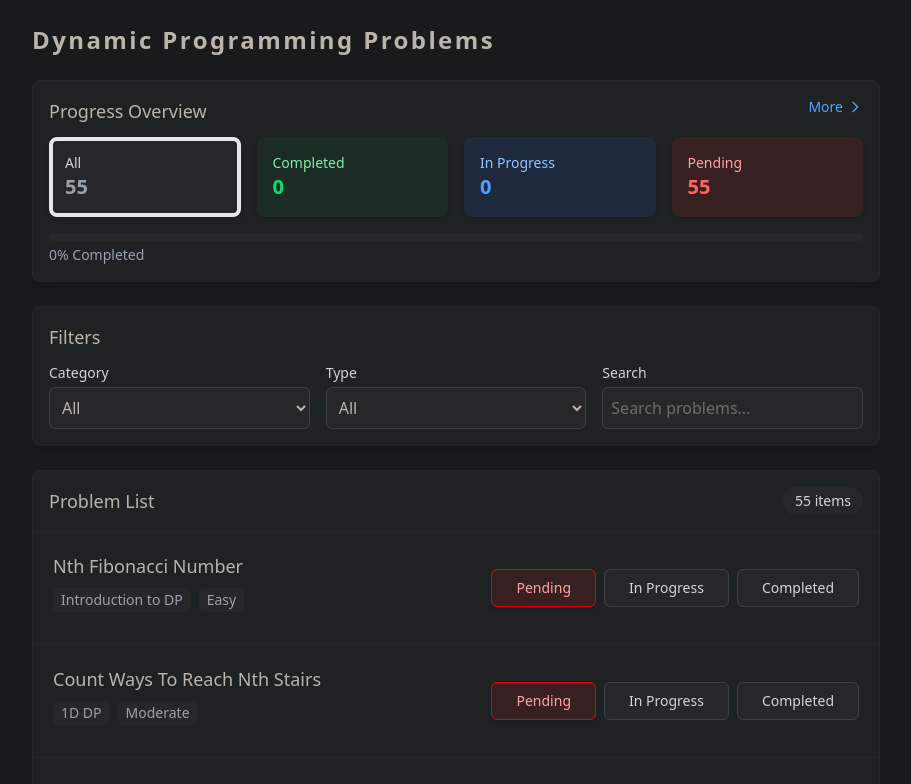
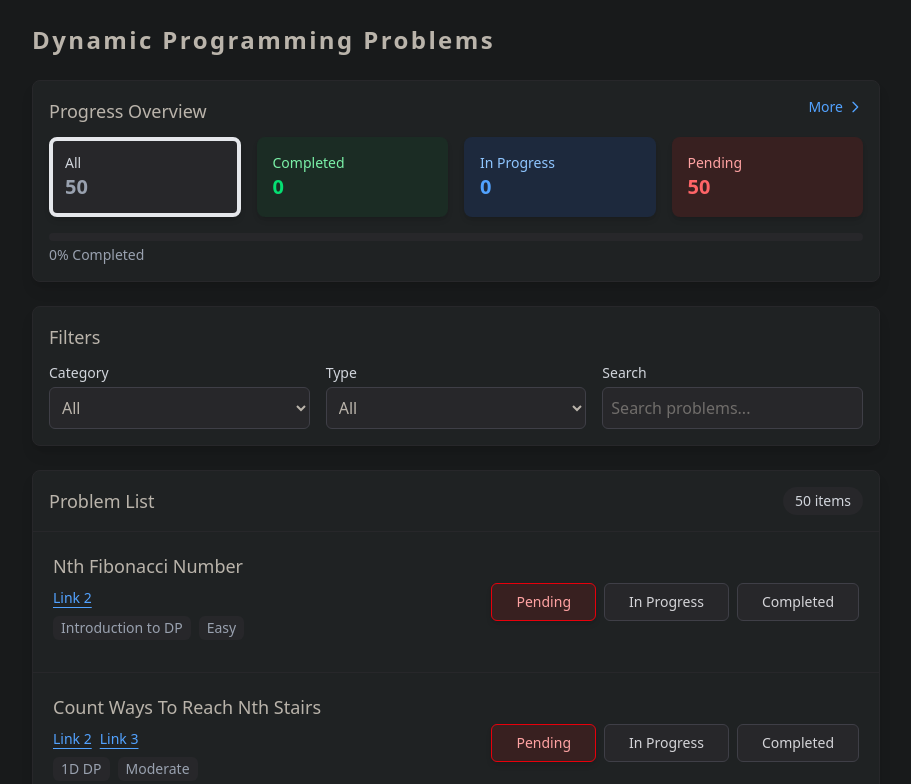
Before and after one commit to ayshrj/prep-notes, a Next.js app: page /dp in a window 1280 px wide. Shown: the top 784 px of the page, without its empty margins (184-1095 px from the left). Built offline with nearby package versions, Linux system fonts and the light colour scheme.

Commit message:
feat: add leet code links

```diff
--- a/src/app/dp/page.tsx
+++ b/src/app/dp/page.tsx
@@ -66,7 +66,9 @@ export default function DSAProblemTracker() {
 
       return {
         id: i,
-        title: extractProblemName(link.url),
+        title: extractProblemName(
+          Array.isArray(link.url) ? link.url[0] : link.url
+        ),
         url: link.url,
         category,
         type: link.diff,
--- a/src/constants/dp-links.ts
+++ b/src/constants/dp-links.ts
@@ -1,222 +1,358 @@
-export const dpLinks = [
+export const dpLinks: {
+  url: string | string[];
+  diff: string;
+}[] = [
   {
-    url: "https://www.naukri.com/code360/problems/nth-fibonacci-number_74156",
+    url: [
+      "https://www.naukri.com/code360/problems/nth-fibonacci-number_74156",
+      "https://leetcode.com/problems/fibonacci-number/",
+    ],
     diff: "Easy",
   },
   {
-    url: "https://www.naukri.com/code360/problems/count-ways-to-reach-nth-stairs_798650",
+    url: [
+      "https://www.naukri.com/code360/problems/count-ways-to-reach-nth-stairs_798650",
+      "https://leetcode.com/problems/climbing-stairs/",
+      "https://leetcode.com/problems/find-number-of-ways-to-reach-the-k-th-stair/",
+    ],
     diff: "Moderate",
   },
   {
-    url: "https://www.naukri.com/code360/problems/frog-jump_3621012",
+    url: [
+      "https://www.naukri.com/code360/problems/frog-jump_3621012",
+      "https://leetcode.com/problems/frog-jump/",
+    ],
     diff: "Easy",
   },
   {
-    url: "https://atcoder.jp/contests/dp/tasks/dp_b",
+    url: [
+      "https://atcoder.jp/contests/dp/tasks/dp_b",
+      "https://leetcode.com/problems/frog-jump/",
+    ],
     diff: "Moderate",
   },
   {
-    url: "https://www.naukri.com/code360/problems/maximum-sum-of-non-adjacent-elements_843261",
+    url: [
+      "https://www.naukri.com/code360/problems/maximum-sum-of-non-adjacent-elements_843261",
+      "https://leetcode.com/problems/house-robber/",
+    ],
     diff: "Moderate",
   },
   {
-    url: "https://www.naukri.com/code360/problems/house-robber_839733",
+    url: [
+      "https://www.naukri.com/code360/problems/house-robber_839733",
+      "https://leetcode.com/problems/house-robber/",
+    ],
     diff: "Moderate",
   },
   {
-    url: "https://www.naukri.com/code360/problems/ninja-s-training_3621003",
+    url: [
+      "https://www.naukri.com/code360/problems/ninja-s-training_3621003",
+      "https://leetcode.com/problems/task-scheduler/",
+    ],
     diff: "Moderate",
   },
   {
-    url: "https://www.naukri.com/code360/problems/total-unique-paths_1081470",
+    url: [
+      "https://www.naukri.com/code360/problems/total-unique-paths_1081470",
+      "https://leetcode.com/problems/unique-paths/",
+    ],
     diff: "Moderate",
   },
   {
-    url: "https://www.naukri.com/code360/problems/maze-obstacles_977241",
+    url: [
+      "https://www.naukri.com/code360/problems/maze-obstacles_977241",
+      "https://leetcode.com/problems/unique-paths-ii/",
+    ],
     diff: "Moderate",
   },
   {
-    url: "https://www.naukri.com/code360/problems/minimum-path-sum_985349",
+    url: [
+      "https://www.naukri.com/code360/problems/minimum-path-sum_985349",
+      "https://leetcode.com/problems/minimum-path-sum/",
+    ],
     diff: "Moderate",
   },
   {
-    url: "https://www.naukri.com/code360/problems/triangle_1229398",
+    url: [
+      "https://www.naukri.com/code360/problems/triangle_1229398",
+      "https://leetcode.com/problems/triangle/",
+    ],
     diff: "Moderate",
   },
   {
-    url: "https://www.naukri.com/code360/problems/maximum-path-sum-in-the-matrix_797998",
+    url: [
+      "https://www.naukri.com/code360/problems/maximum-path-sum-in-the-matrix_797998",
+      "https://leetcode.com/problems/minimum-path-sum/",
+    ],
     diff: "Moderate",
   },
   {
-    url: "https://www.naukri.com/code360/problems/ninja-and-his-friends_3125885",
+    url: [
+      "https://www.naukri.com/code360/problems/ninja-and-his-friends_3125885",
+      "https://leetcode.com/problems/minimum-path-sum/",
+    ],
     diff: "Hard",
   },
   {
-    url: "https://www.naukri.com/code360/problems/subset-sum-equal-to-k_1550954?leftPanelTab=1",
+    url: [
+      "https://www.naukri.com/code360/problems/subset-sum-equal-to-k_1550954?leftPanelTab=1",
+      "https://leetcode.com/problems/partition-equal-subset-sum/",
+    ],
     diff: "Moderate",
   },
   {
-    url: "https://www.naukri.com/code360/problems/partition-equal-subset-sum_892980",
+    url: [
+      "https://www.naukri.com/code360/problems/partition-equal-subset-sum_892980",
+      "https://leetcode.com/problems/partition-equal-subset-sum/",
+    ],
     diff: "Moderate",
   },
   {
-    url: "https://www.naukri.com/code360/problems/partition-a-set-into-two-subsets-such-that-the-difference-of-subset-sums-is-minimum_842494",
+    url: [
+      "https://www.naukri.com/code360/problems/partition-a-set-into-two-subsets-such-that-the-difference-of-subset-sums-is-minimum_842494",
+      "https://leetcode.com/problems/partition-array-into-two-arrays-to-minimize-sum-difference/",
+    ],
     diff: "Hard",
   },
   {
-    url: "https://www.naukri.com/code360/problems/number-of-subsets_3952532",
+    url: [
+      "https://www.naukri.com/code360/problems/number-of-subsets_3952532",
+      "https://leetcode.com/problems/subsets/",
+    ],
     diff: "Moderate",
   },
   {
-    url: "https://www.naukri.com/code360/problems/partitions-with-given-difference_3751628",
+    url: [
+      "https://www.naukri.com/code360/problems/partitions-with-given-difference_3751628",
+      "https://leetcode.com/problems/target-sum/",
+    ],
     diff: "Moderate",
   },
   {
-    url: "https://www.naukri.com/code360/problems/0-1-knapsack_920542",
+    url: [
+      "https://www.naukri.com/code360/problems/0-1-knapsack_920542",
+      "https://leetcode.com/problems/ones-and-zeroes/",
+    ],
     diff: "Easy",
   },
   {
-    url: "https://www.naukri.com/code360/problems/minimum-elements_3843091?leftPanelTab=1",
+    url: [
+      "https://www.naukri.com/code360/problems/minimum-elements_3843091?leftPanelTab=1",
+      "https://leetcode.com/problems/coin-change/",
+    ],
     diff: "Moderate",
   },
   {
-    url: "https://www.naukri.com/code360/problems/target-sum_4127362",
+    url: [
+      "https://www.naukri.com/code360/problems/target-sum_4127362",
+      "https://leetcode.com/problems/target-sum/",
+    ],
     diff: "Moderate",
   },
   {
-    url: "https://www.naukri.com/code360/problems/ways-to-make-coin-change_630471",
+    url: [
+      "https://www.naukri.com/code360/problems/ways-to-make-coin-change_630471",
+      "https://leetcode.com/problems/coin-change-2/",
+    ],
     diff: "Moderate",
   },
   {
-    url: "https://www.naukri.com/code360/problems/unbounded-knapsack_1215029",
+    url: [
+      "https://www.naukri.com/code360/problems/unbounded-knapsack_1215029",
+      "https://leetcode.com/problems/coin-change/",
+    ],
     diff: "Moderate",
   },
   {
-    url: "https://www.naukri.com/code360/problems/rod-cutting-problem_800284",
+    url: [
+      "https://www.naukri.com/code360/problems/rod-cutting-problem_800284",
+      "https://leetcode.com/problems/minimum-cost-to-cut-a-stick/",
+    ],
     diff: "Moderate",
   },
   {
-    url: "https://www.naukri.com/code360/problems/longest-common-subsequence_624879",
+    url: [
+      "https://www.naukri.com/code360/problems/longest-common-subsequence_624879",
+      "https://leetcode.com/problems/longest-common-subsequence/",
+    ],
     diff: "Moderate",
   },
   {
-    url: "https://www.naukri.com/code360/problems/longest-common-substring_1235207",
+    url: [
+      "https://www.naukri.com/code360/problems/longest-common-substring_1235207",
+      "https://leetcode.com/problems/", // no exact LC, commonly done on InterviewBit or custom
+    ],
     diff: "Moderate",
   },
   {
-    url: "https://www.naukri.com/code360/problems/longest-common-subsequence_624879",
+    url: [
+      "https://www.naukri.com/code360/problems/minimum-insertions-to-make-palindrome_985293",
+      "https://leetcode.com/problems/minimum-insertion-steps-to-make-a-string-palindrome/",
+    ],
     diff: "Moderate",
   },
   {
-    url: "https://www.naukri.com/code360/problems/minimum-insertions-to-make-palindrome_985293",
+    url: [
+      "https://www.naukri.com/code360/problems/can-you-make_4244510",
+      "https://leetcode.com/problems/delete-operation-for-two-strings/",
+    ],
     diff: "Moderate",
   },
   {
-    url: "https://www.naukri.com/code360/problems/can-you-make_4244510",
+    url: [
+      "https://www.naukri.com/code360/problems/shortest-supersequence_4244493",
+      "https://leetcode.com/problems/shortest-common-supersequence/",
+    ],
+    diff: "Hard",
+  },
+  {
+    url: [
+      "https://www.naukri.com/code360/problems/subsequence-counting_3755256",
+      "https://leetcode.com/problems/distinct-subsequences/",
+    ],
     diff: "Moderate",
   },
   {
-    url: "https://www.naukri.com/code360/problems/shortest-supersequence_4244493",
+    url: [
+      "https://www.naukri.com/code360/problems/edit-distance_630420",
+      "https://leetcode.com/problems/edit-distance/",
+    ],
+    diff: "Moderate",
+  },
+  {
+    url: [
+      "https://www.naukri.com/code360/problems/wildcard-pattern-matching_701650",
+      "https://leetcode.com/problems/wildcard-matching/",
+    ],
     diff: "Hard",
   },
   {
-    url: "https://www.naukri.com/code360/problems/subsequence-counting_3755256",
+    url: [
+      "https://www.naukri.com/code360/problems/stocks-are-profitable_893405",
+      "https://leetcode.com/problems/best-time-to-buy-and-sell-stock/",
+    ],
     diff: "Moderate",
   },
   {
-    url: "https://www.naukri.com/code360/problems/edit-distance_630420",
+    url: [
+      "https://www.naukri.com/code360/problems/selling-stock_630282",
+      "https://leetcode.com/problems/best-time-to-buy-and-sell-stock-ii/",
+      "https://leetcode.com/problems/best-time-to-buy-and-sell-stock-iii/",
+    ],
     diff: "Moderate",
   },
   {
-    url: "https://www.naukri.com/code360/problems/wildcard-pattern-matching_701650",
+    url: [
+      "https://www.naukri.com/code360/problems/buy-and-sell-stock_1071012",
+      "https://leetcode.com/problems/best-time-to-buy-and-sell-stock-iii/",
+      "https://leetcode.com/problems/best-time-to-buy-and-sell-stock-iv/",
+    ],
     diff: "Hard",
   },
   {
-    url: "https://www.naukri.com/code360/problems/stocks-are-profitable_893405",
+    url: [
+      "https://www.naukri.com/code360/problems/best-time-to-buy-and-sell-stock_1080698",
+      "https://leetcode.com/problems/best-time-to-buy-and-sell-stock/",
+    ],
+    diff: "Hard",
+  },
+  {
+    url: [
+      "https://www.naukri.com/code360/problems/highway-billboards_3125969",
+      "https://leetcode.com/problems/non-overlapping-intervals/",
+    ],
     diff: "Moderate",
   },
   {
-    url: "https://www.naukri.com/code360/problems/selling-stock_630282",
+    url: [
+      "https://www.naukri.com/code360/problems/rahul-and-his-chocolates_3118974",
+      "https://leetcode.com/problems/delete-and-earn/",
+    ],
     diff: "Moderate",
   },
   {
-    url: "https://www.naukri.com/code360/problems/buy-and-sell-stock_1071012",
+    url: [
+      "https://www.naukri.com/code360/problems/longest-increasing-subsequence_630459",
+      "https://leetcode.com/problems/longest-increasing-subsequence/",
+    ],
+    diff: "Moderate",
+  },
+  {
+    url: [
+      "https://www.naukri.com/code360/problems/divisible-set_3754960",
+      "https://leetcode.com/problems/largest-divisible-subset/",
+    ],
+    diff: "Moderate",
+  },
+  {
+    url: [
+      "https://www.naukri.com/code360/problems/longest-string-chain_3752111",
+      "https://leetcode.com/problems/longest-string-chain/",
+    ],
+    diff: "Moderate",
+  },
+  {
+    url: [
+      "https://www.naukri.com/code360/problems/longest-bitonic-sequence_1062688",
+      "https://leetcode.com/problems/longest-increasing-subsequence/", // bitonic as LIS + LDS variant
+    ],
+    diff: "Moderate",
+  },
+  {
+    url: [
+      "https://www.naukri.com/code360/problems/number-of-longest-increasing-subsequence_3751627",
+      "https://leetcode.com/problems/number-of-longest-increasing-subsequence/",
+    ],
+    diff: "Moderate",
+  },
+  {
+    url: [
+      "https://www.naukri.com/code360/problems/matrix-chain-multiplication_975344",
+      "https://leetcode.com/problems/minimum-cost-to-cut-a-stick/",
+    ],
+    diff: "Moderate",
+  },
+  {
+    url: [
+      "https://www.naukri.com/code360/problems/cost-to-cut-a-chocolate_3208460",
+      "https://leetcode.com/problems/minimum-cost-to-cut-a-stick/",
+    ],
     diff: "Hard",
   },
   {
-    url: "https://www.naukri.com/code360/problems/best-time-to-buy-and-sell-stock_1080698",
+    url: [
+      "https://www.naukri.com/code360/problems/mining-diamonds_4244494",
+      "https://leetcode.com/problems/minimum-path-sum/",
+    ],
     diff: "Hard",
   },
   {
-    url: "https://www.naukri.com/code360/problems/highway-billboards_3125969",
+    url: [
+      "https://www.naukri.com/code360/problems/problem-name-boolean-evaluation_1214650",
+      "https://leetcode.com/problems/different-ways-to-add-parentheses/",
+    ],
     diff: "Moderate",
   },
   {
-    url: "https://www.naukri.com/code360/problems/rahul-and-his-chocolates_3118974",
-    diff: "Moderate",
-  },
-  {
-    url: "https://www.naukri.com/code360/problems/longest-increasing-subsequence_630459",
-    diff: "Moderate",
-  },
-  {
-    url: "https://www.naukri.com/code360/problems/longest-increasing-subsequence_630459",
-    diff: "Moderate",
-  },
-  {
-    url: "https://www.naukri.com/code360/problems/longest-increasing-subsequence_630459",
-    diff: "Moderate",
-  },
-  {
-    url: "https://www.naukri.com/code360/problems/divisible-set_3754960",
-    diff: "Moderate",
-  },
-  {
-    url: "https://www.naukri.com/code360/problems/longest-string-chain_3752111",
-    diff: "Moderate",
-  },
-  {
-    url: "https://www.naukri.com/code360/problems/longest-bitonic-sequence_1062688",
-    diff: "Moderate",
-  },
-  {
-    url: "https://www.naukri.com/code360/problems/number-of-longest-increasing-subsequence_3751627",
-    diff: "Moderate",
-  },
-  {
-    url: "https://www.naukri.com/code360/problems/matrix-chain-multiplication_975344",
-    diff: "Moderate",
-  },
-  {
-    url: "https://www.naukri.com/code360/problems/matrix-chain-multiplication_975344",
-    diff: "Moderate",
-  },
-  {
-    url: "https://www.naukri.com/code360/problems/cost-to-cut-a-chocolate_3208460",
+    url: [
+      "https://www.naukri.com/code360/problems/palindrome-partitioning_873266",
+      "https://leetcode.com/problems/palindrome-partitioning/",
+    ],
     diff: "Hard",
   },
   {
-    url: "https://www.naukri.com/code360/problems/mining-diamonds_4244494",
+    url: [
+      "https://www.naukri.com/code360/problems/maximum-size-rectangle-sub-matrix-with-all-1-s_893017",
+      "https://leetcode.com/problems/maximal-rectangle/",
+    ],
     diff: "Hard",
   },
   {
-    url: "https://www.naukri.com/code360/problems/problem-name-boolean-evaluation_1214650",
-    diff: "Moderate",
-  },
-  {
-    url: "https://www.naukri.com/code360/problems/palindrome-partitioning_873266",
-    diff: "Hard",
-  },
-  {
-    url: "https://www.naukri.com/code360/problems/minimum-elements_3843091?leftPanelTab=1",
-    diff: "Moderate",
-  },
-  {
-    url: "https://www.naukri.com/code360/problems/maximum-size-rectangle-sub-matrix-with-all-1-s_893017",
-    diff: "Hard",
-  },
-  {
-    url: "https://www.naukri.com/code360/problems/count-square-submatrices-with-all-ones_3751502",
+    url: [
+      "https://www.naukri.com/code360/problems/count-square-submatrices-with-all-ones_3751502",
+      "https://leetcode.com/problems/count-square-submatrices-with-all-ones/",
+    ],
     diff: "Moderate",
   },
 ];
```
